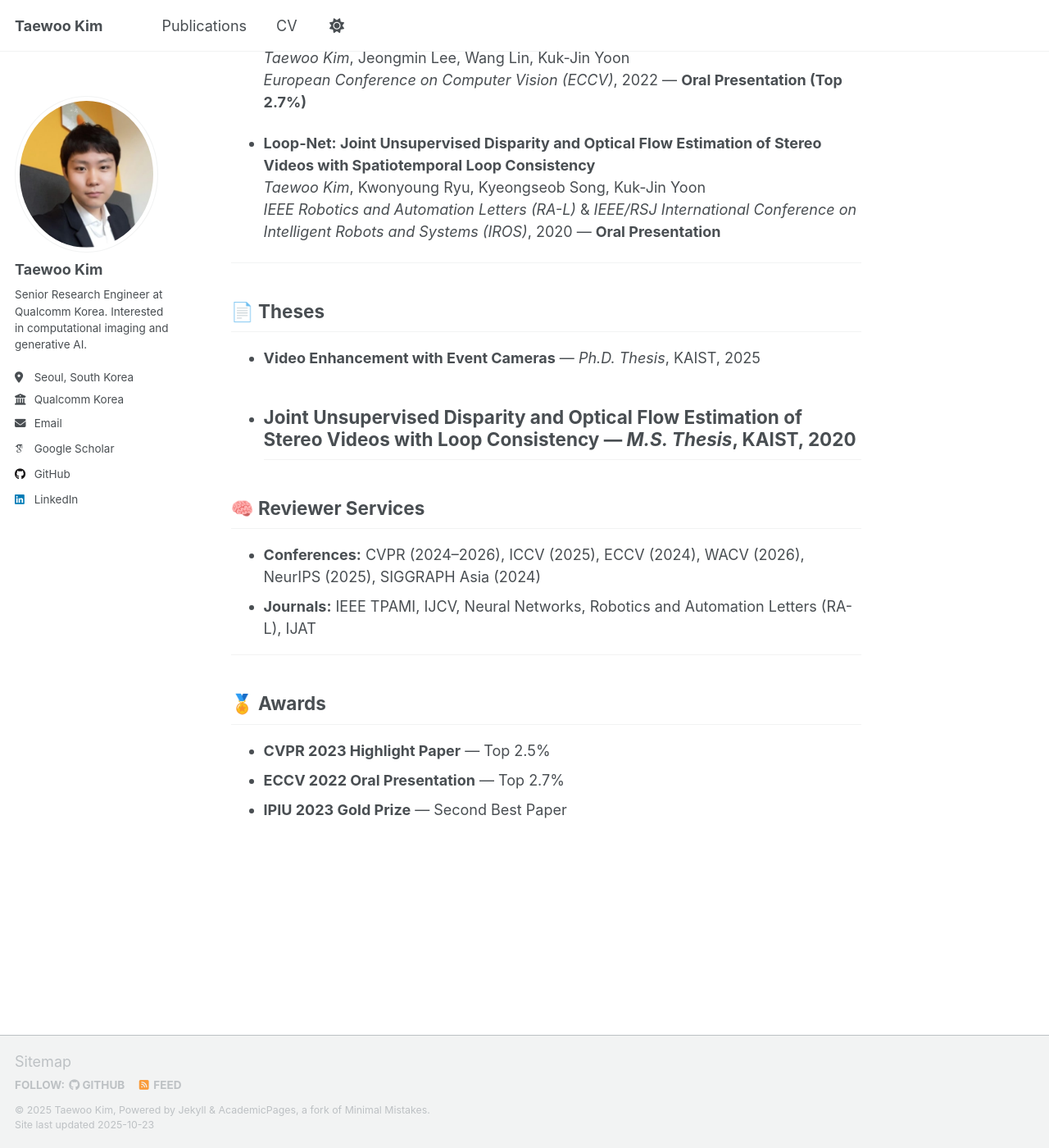
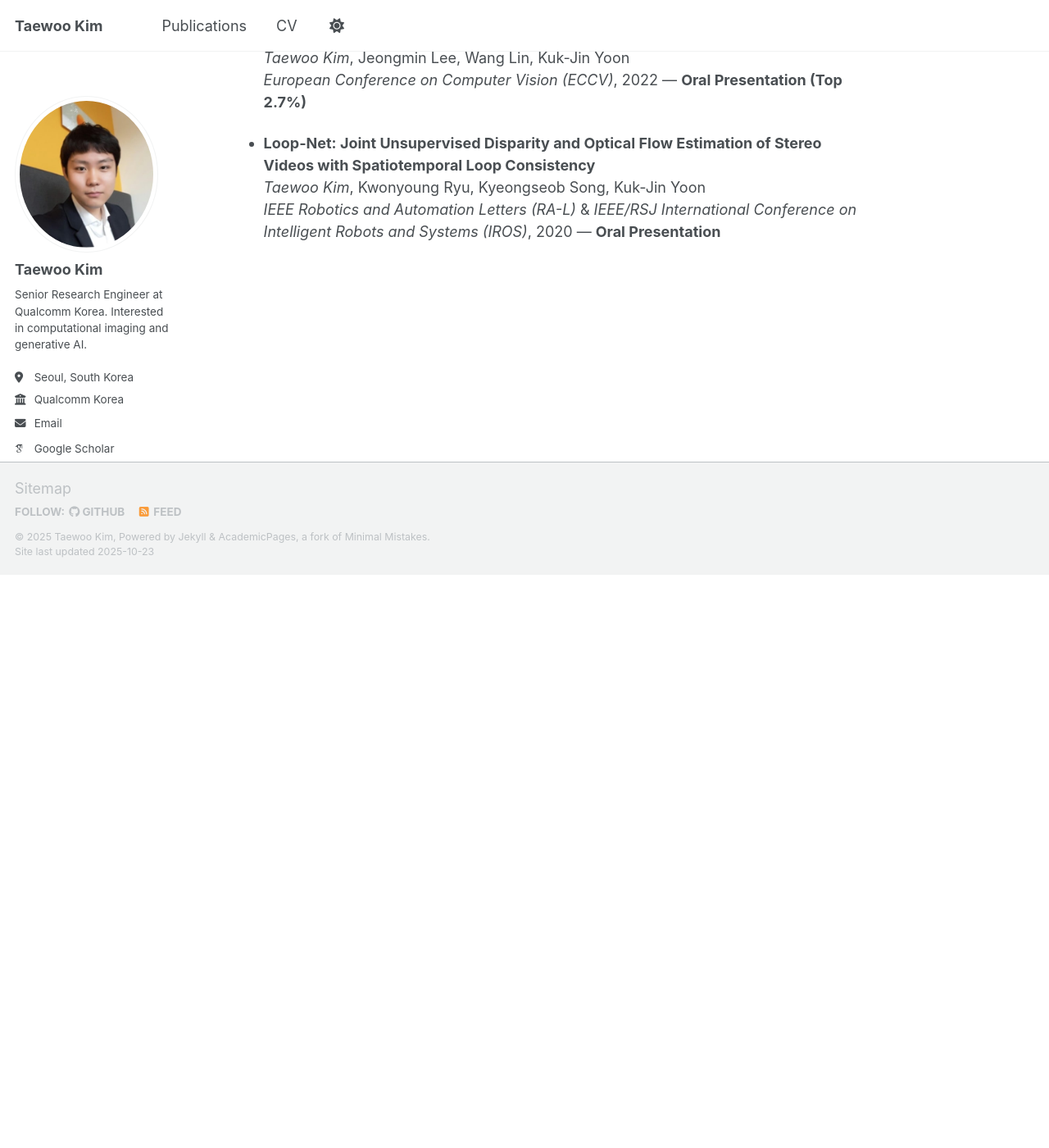
Before and after one commit to intelpro/intelpro.github.io, a Jekyll site: the page built from _pages/about.md, in a window 1280 px wide and 1400 px high, scrolled down 1893 px. Shown: the whole window at 82% size. Built offline with Jekyll 4.4.1, drawn with Linux system fonts in a browser that asks for light colours; some web fonts are replaced; a script that is not in the unit is left out; after the commit the page ends 2594 px from its top, so only the background shows below that.

Commit message:
Update about.md

```diff
--- a/_pages/about.md
+++ b/_pages/about.md
@@ -66,21 +66,3 @@ Hi, I am a researcher and engineer specializing in **computer vision** and **mac
 - **Loop-Net: Joint Unsupervised Disparity and Optical Flow Estimation of Stereo Videos with Spatiotemporal Loop Consistency**
   *Taewoo Kim*, Kwonyoung Ryu, Kyeongseob Song, Kuk-Jin Yoon
   *IEEE Robotics and Automation Letters (RA-L)* & *IEEE/RSJ International Conference on Intelligent Robots and Systems (IROS)*, 2020 — **Oral Presentation**
-
----
-
-## 📄 Theses
-- **Video Enhancement with Event Cameras** — *Ph.D. Thesis*, KAIST, 2025
-- **Joint Unsupervised Disparity and Optical Flow Estimation of Stereo Videos with Loop Consistency** — *M.S. Thesis*, KAIST, 2020
----
-
-## 🧠 Reviewer Services
-- **Conferences:** CVPR (2024–2026), ICCV (2025), ECCV (2024), WACV (2026), NeurIPS (2025), SIGGRAPH Asia (2024)
-- **Journals:** IEEE TPAMI, IJCV, Neural Networks, Robotics and Automation Letters (RA-L), IJAT
-
----
-
-## 🏅 Awards
-- **CVPR 2023 Highlight Paper** — Top 2.5%
-- **ECCV 2022 Oral Presentation** — Top 2.7%
-- **IPIU 2023 Gold Prize** — Second Best Paper
```
